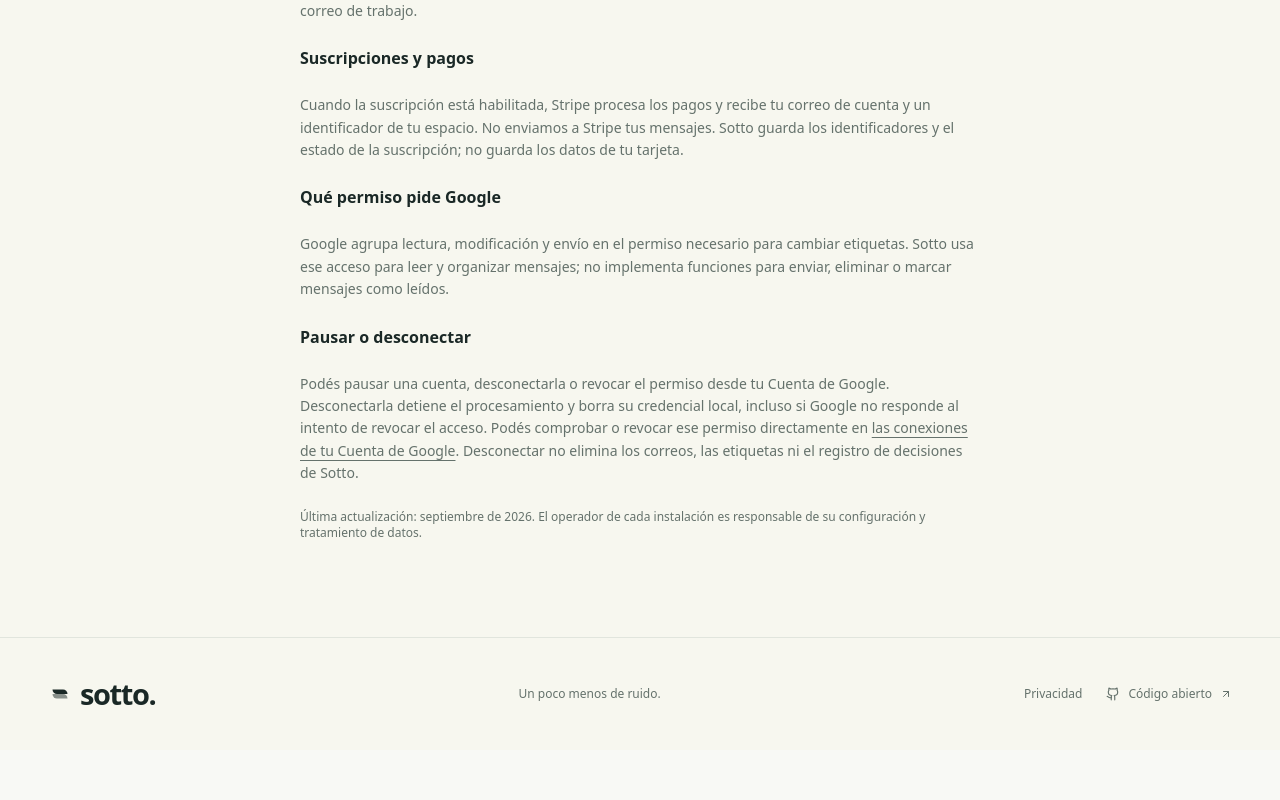
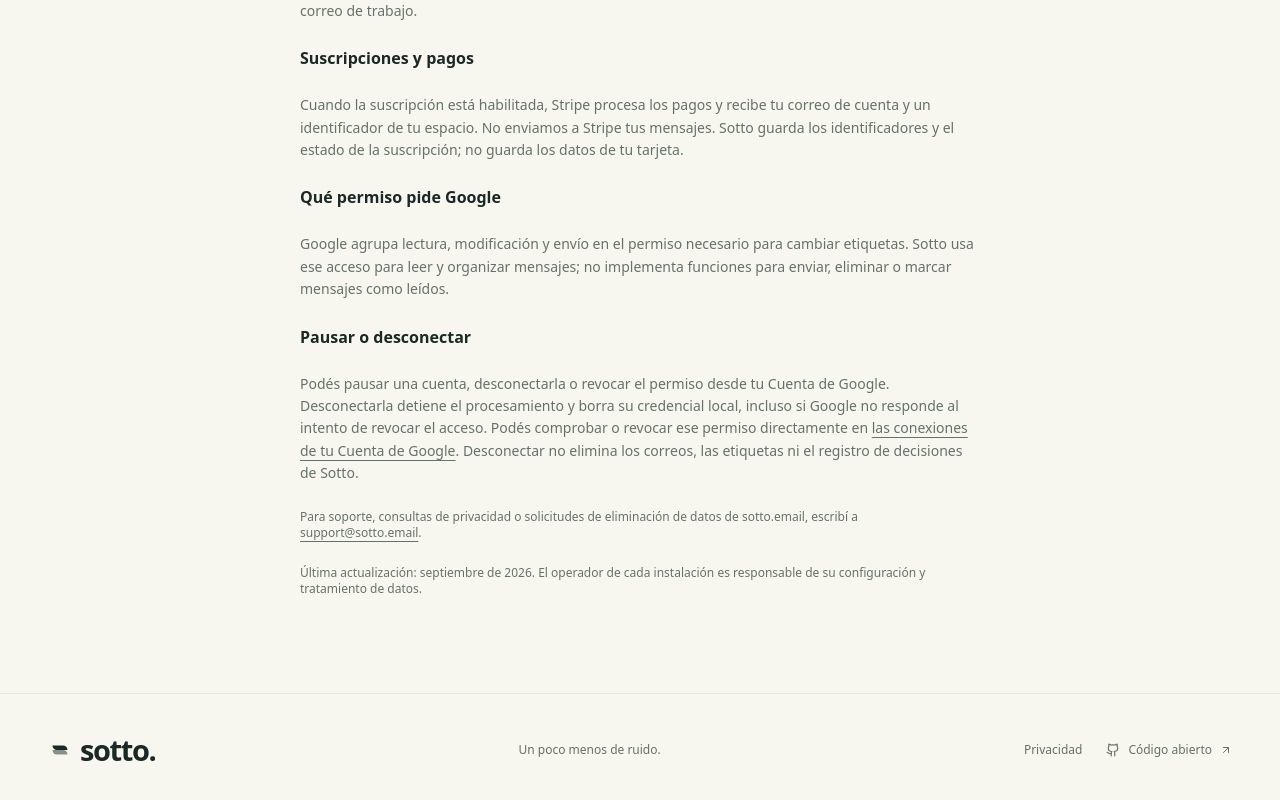
Before and after one commit to josebenitezg/sotto, a Next.js app: page /privacidad in a window 1280 px wide. Shown: the part 774-1574 px from the top of the page. Before the commit the page ends 1524 px from the top, so only its background shows below. Built offline with nearby package versions, Linux system fonts and the light colour scheme.

Commit message:
Publish the Sotto privacy contact

```diff
--- a/src/app/(public)/privacidad/page.tsx
+++ b/src/app/(public)/privacidad/page.tsx
@@ -75,6 +75,17 @@
         decisiones de Sotto.
       </p>
       <p className="text-xs text-muted-foreground">
+        Para soporte, consultas de privacidad o solicitudes de eliminación de
+        datos de sotto.email, escribí a{" "}
+        <a
+          href="mailto:support@sotto.email"
+          className="underline underline-offset-4"
+        >
+          support@sotto.email
+        </a>
+        .
+      </p>
+      <p className="text-xs text-muted-foreground">
         Última actualización: septiembre de 2026. El operador de cada
         instalación es responsable de su configuración y tratamiento de datos.
       </p>
```
